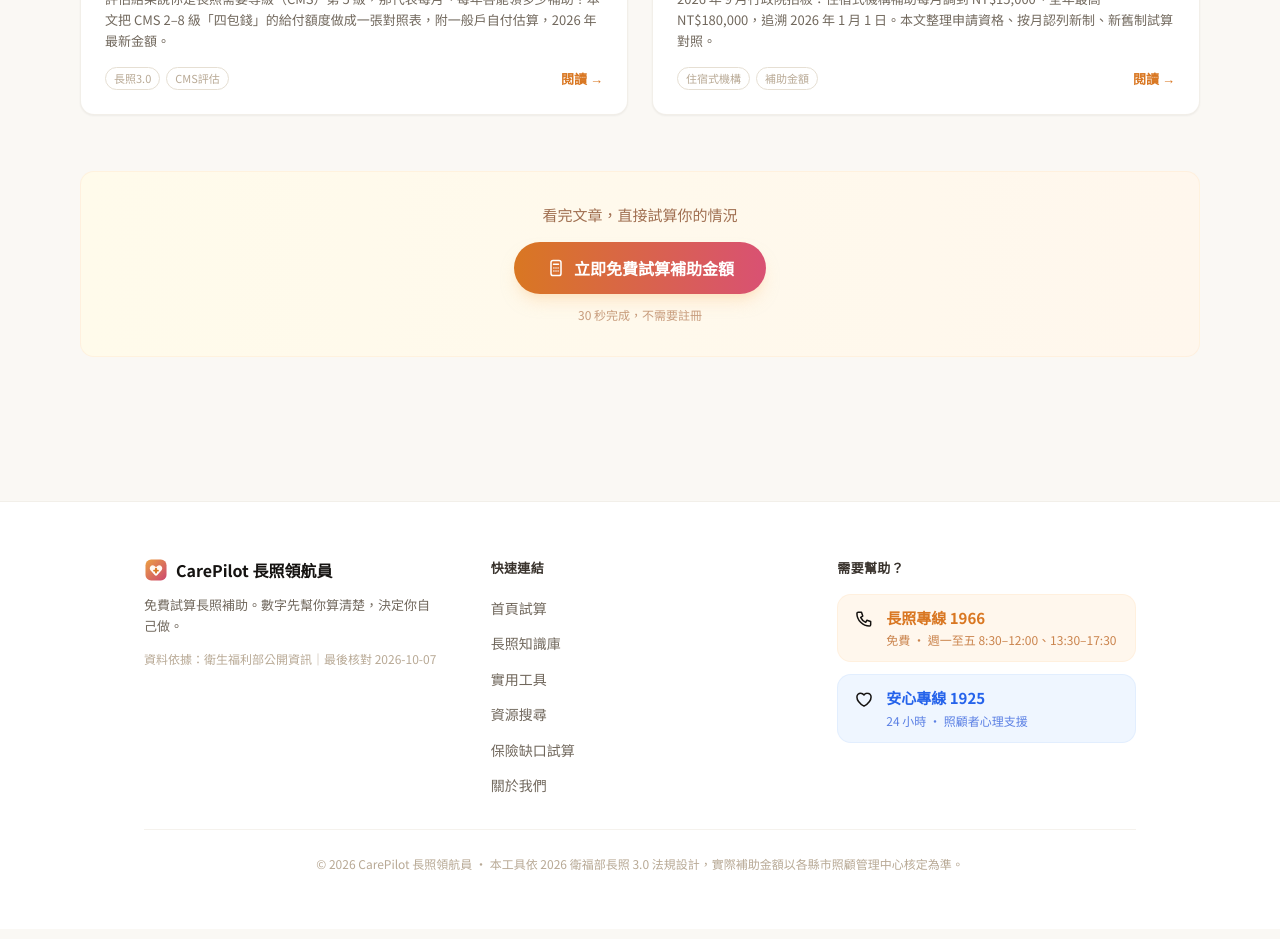
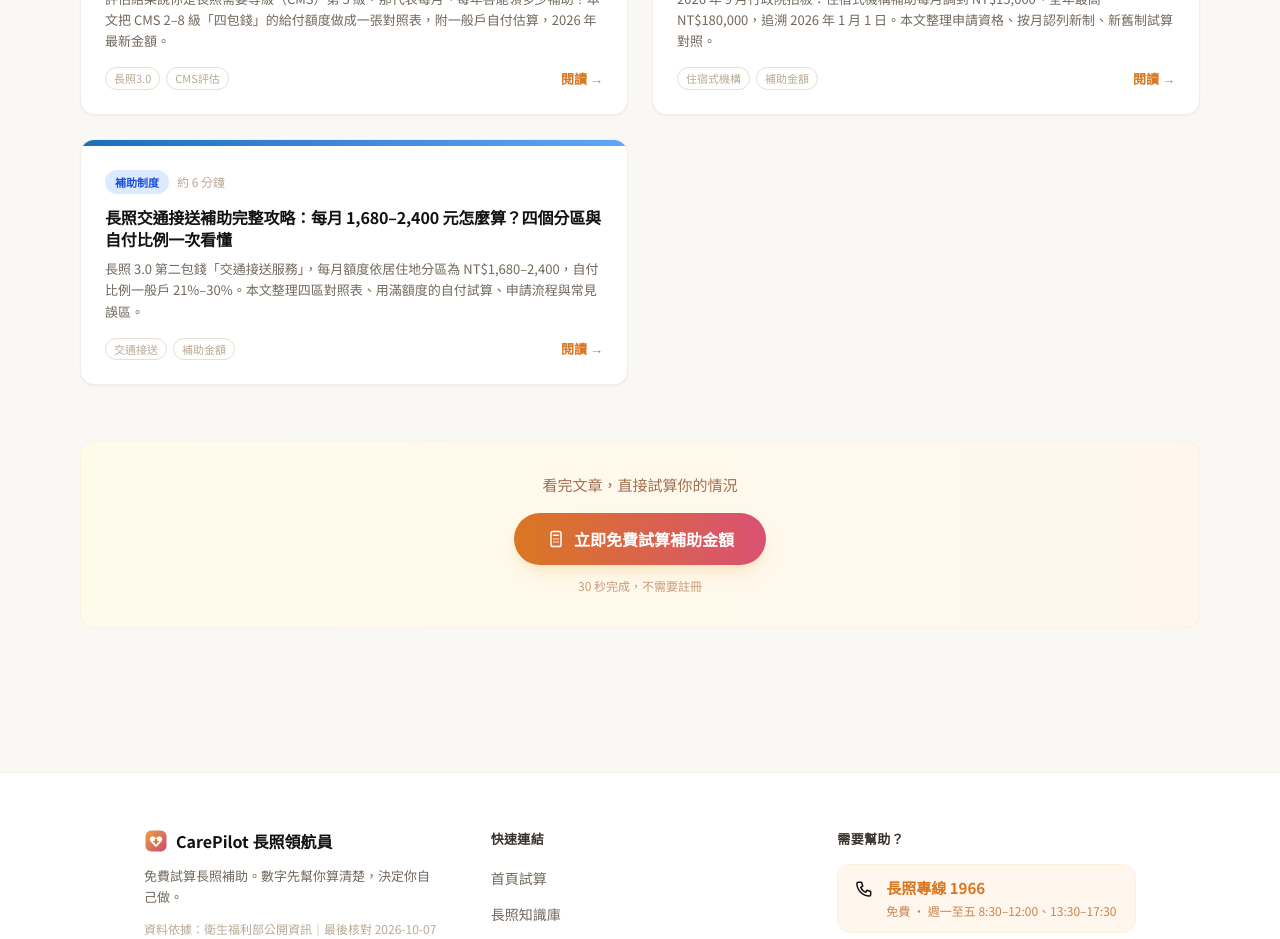
Before and after one commit to lalawgwg99/care-calculator, a Next.js app: page /blog in a window 1280 px wide. Shown: the part 2040-2979 px from the top of the page. Built offline with nearby package versions, Linux system fonts and the light colour scheme; no server answers.

Commit message:
修失智頁死鏈＋新增長照交通接送補助專文（四區對照＋自付試算＋FAQ schema）

```diff
--- a/app/tools/dementia-guide/page.tsx
+++ b/app/tools/dementia-guide/page.tsx
@@ -50,7 +50,7 @@ export default function DementiaGuidePage() {
       </section>
 
       <section className="mt-8 grid sm:grid-cols-2 gap-3">
-        <Link href="/conditions/dementia" className="bg-white rounded-[14px] shadow-apple border border-apple-gray-200/60 p-4 hover:shadow-apple-hover transition-shadow">
+        <Link href="/blog/dementia-care-subsidy-guide" className="bg-white rounded-[14px] shadow-apple border border-apple-gray-200/60 p-4 hover:shadow-apple-hover transition-shadow">
           <div className="font-semibold text-[14px] text-apple-gray-900">失智症家庭的完整費用規劃</div>
           <div className="text-[12px] text-apple-gray-500 mt-1">認知功能障礙的照顧路徑與補助，一頁看完</div>
         </Link>
--- a/constants/blogPosts.ts
+++ b/constants/blogPosts.ts
@@ -924,6 +924,67 @@ export const BLOG_POSTS: BlogPost[] = [
     relatedToolHref: "/",
     relatedToolLabel: "試算住機構每月自付多少、補助拿多少",
   },
+  // ─── 15 ────────────────────────────────────────────────────────────────────
+  {
+    slug: "ltc-transport-subsidy-guide",
+    title: "長照交通接送補助完整攻略：每月 1,680–2,400 元怎麼算？四個分區與自付比例一次看懂",
+    description:
+      "長照 3.0 第二包錢「交通接送服務」，每月額度依居住地分區為 NT$1,680–2,400，自付比例一般戶 21%–30%。本文整理四區對照表、用滿額度的自付試算、申請流程與常見誤區。",
+    keywords: [
+      "長照交通接送補助", "長照交通車申請", "長照交通補助2026",
+      "長照第二包錢", "長照交通接送費用", "1966交通接送",
+    ],
+    publishedAt: "2026-10-25",
+    updatedAt: "2026-10-25",
+    readingMinutes: 6,
+    category: "補助制度",
+    tags: ["交通接送", "補助金額", "長照3.0", "申請攻略"],
+    content: [
+      { type: "p", text: "長輩每週要回診、復健、去日照中心，計程車一趟幾百元，一個月下來就是幾千元。很多人不知道：這筆錢長照 3.0 有補助，叫做第二包錢「交通接送服務」。每月額度依居住地鄉鎮分區，從 NT$1,680 到 NT$2,400 不等，而且用滿額度時，一般戶每月自付大約只要 500 元上下。這篇把四區對照、自付試算和申請流程一次講清楚。" },
+      { type: "h2", text: "一、四區對照表：額度與自付比例" },
+      { type: "p", text: "交通接送的月額度和自付比例不看 CMS 等級，看「居住地鄉鎮分區」：住得越偏遠，額度越高、自付比例越低，因為偏鄉一趟路的成本本來就高。分區由照管中心核定，實際分區與可用服務以核定結果為準。" },
+      { type: "table", headers: ["分區", "每月額度", "一般戶自付", "中低收入戶自付", "低收入戶自付"], rows: [
+        ["第一區", "NT$1,680", "30%", "10%", "0%"],
+        ["第二區", "NT$1,840", "27%", "9%", "0%"],
+        ["第三區", "NT$2,000", "25%", "8%", "0%"],
+        ["第四區（原鄉、離島等指定地區）", "NT$2,400", "21%", "7%", "0%"],
+      ]},
+      { type: "h2", text: "二、用滿額度時，一般戶自付其實都差不多" },
+      { type: "p", text: "把額度乘上自付比例，會發現一個反直覺的結果：四區用滿額度時，一般戶每月自付都在 500 元上下，分區差異幾乎被自付比例抵銷了。真正差別在「額度天花板」：第四區一個月能用的服務總值比第一區多 720 元。" },
+      { type: "table", headers: ["分區", "月額度", "一般戶自付比例", "用滿額度自付"], rows: [
+        ["第一區", "NT$1,680", "30%", "約 NT$504"],
+        ["第二區", "NT$1,840", "27%", "約 NT$497"],
+        ["第三區", "NT$2,000", "25%", "NT$500"],
+        ["第四區", "NT$2,400", "21%", "約 NT$504"],
+      ]},
+      { type: "tip", text: "所以比起糾結自己是哪一區，更重要的是「額度有沒有用滿」：額度沒用完不會累積到下個月，當月沒搭的趟次就等於放棄了。" },
+      { type: "h2", text: "三、交通接送能用在哪裡？" },
+      { type: "p", text: "交通接送服務是依照顧計畫核定的行程派車，常見用途是往返醫療院所就醫、復健，以及接送到日間照顧中心。能不能用、能用幾趟，都寫在核定的照顧計畫裡，不是自己叫車再拿收據報帳。實際可用的服務內容與趟次，由照管中心與特約單位依個案核定。" },
+      { type: "h2", text: "四、申請流程（4 步驟）" },
+      { type: "ol", items: [
+        "撥打 1966 長照專線申請評估（還沒 CMS 等級的長輩先走這一步）。",
+        "照管專員到宅評估，核定 CMS 等級與照顧計畫，交通接送需求會一併寫進計畫。",
+        "由個案管理師媒合有特約的交通接送單位，確認可服務的時段與路線。",
+        "依核定趟次預約派車，費用按月結算：政府補助額度內的部分，家庭只付自付比例。",
+      ]},
+      { type: "h2", text: "五、四個常見誤區" },
+      { type: "ul", items: [
+        "誤區一：交通費只能自己全額付。錯：第二包錢就是專門補這一項，沒申請等於自己吸收。",
+        "誤區二：額度可以挪去請居服員。錯：四包錢各有用途，交通額度不能轉到第一包照顧服務。",
+        "誤區三：偏鄉額度高是優惠。不是優惠，是成本反映：偏鄉一趟路程長、單價高，額度高才夠用。",
+        "誤區四：叫一般計程車、拿收據就能報。錯：必須是照顧計畫核定、特約單位派車的行程才算。",
+      ]},
+      { type: "warning", text: "各縣市特約單位的車輛數量、預約方式（電話或 APP）、能否指定時段，差異很大；偏鄉可能要提早幾天預約。第一次使用前，先問個管師或特約單位確認當地規則，不要等到回診當天才叫車。" },
+    ],
+    faq: [
+      { q: "交通接送補助要 CMS 幾級才能申請？", a: "交通接送是長照四包錢之一，須經 1966 評估、核定照顧計畫後才能使用；是否納入計畫、可用趟次由照管中心依個案核定。還沒評估的長輩，先撥 1966 申請評估。" },
+      { q: "我住的鄉鎮是第幾區？", a: "分區依居住地鄉鎮劃分，第一區月額度 NT$1,680、第二區 NT$1,840、第三區 NT$2,000、第四區（原鄉、離島等指定地區）NT$2,400。實際分區以照管中心核定為準，可直接問個管師。" },
+      { q: "額度沒用完可以累積到下個月嗎？", a: "不行。交通接送額度是按月計算，當月沒用完不會遞延。固定回診、復健、日照接送的行程，建議排進每月的固定趟次，不要讓額度白白過期。" },
+      { q: "請了外籍看護，還能用交通接送嗎？", a: "聘僱外籍看護的家庭，照顧服務原則上可使用原核定額度的 30%，但交通接送、輔具評估等項目依資格仍可使用，實際以照顧計畫核定為準。不要自己先認定不能用，先問個管師確認。" },
+    ],
+    relatedToolHref: "/",
+    relatedToolLabel: "試算含交通接送的每月自付總額",
+  },
 ];
 
 export function getBlogPost(slug: string): BlogPost | undefined {
```
